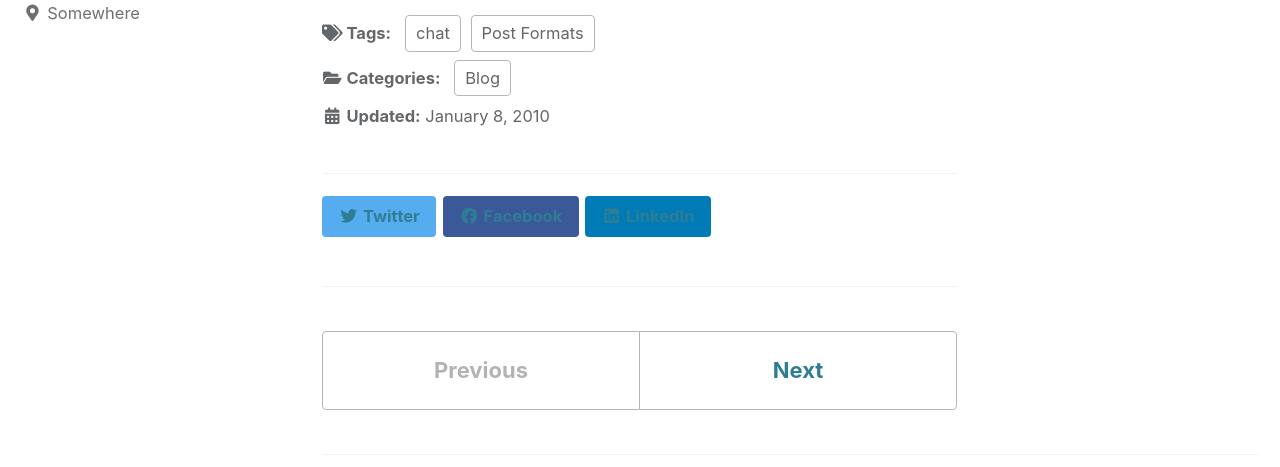
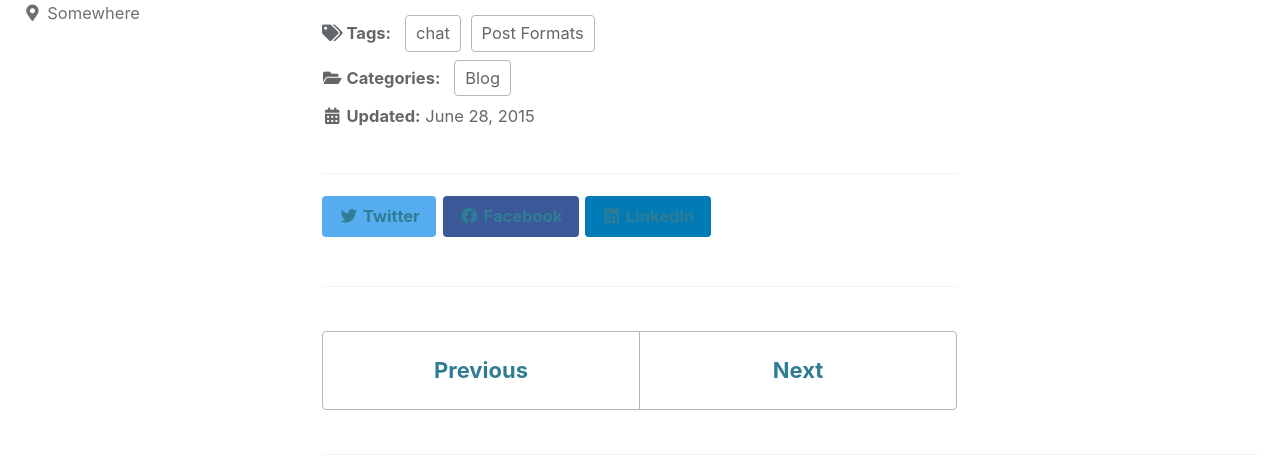
Before and after one commit to anantjoshi97/website, a Jekyll site: the page built from _posts/2010-01-08-post-chat.md, in a window 1280 px wide and 900 px high, scrolled down 4407 px. Shown: the part 154-621 px from the top of the window. Built offline with Jekyll 4.4.1, drawn with Linux system fonts in a browser that asks for light colours; cached includes are drawn as plain includes.

Commit message:
Updated date

```diff
--- a/_posts/2010-01-08-post-chat.md
+++ b/_posts/2010-01-08-post-chat.md
@@ -1,5 +1,6 @@
 ---
 title: "Post: Chat"
+date:   2015-06-28 10:00:55 +0530
 categories:
   - Blog
 tags:
```
